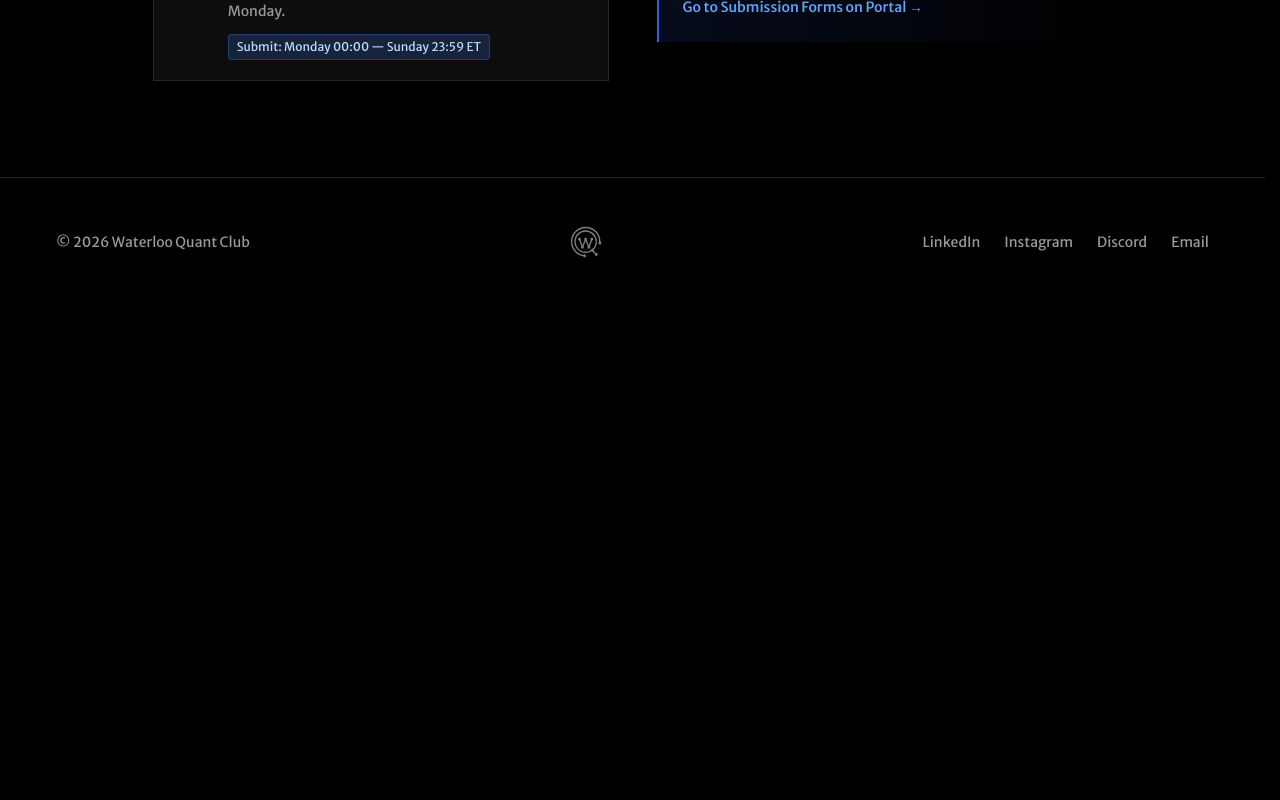
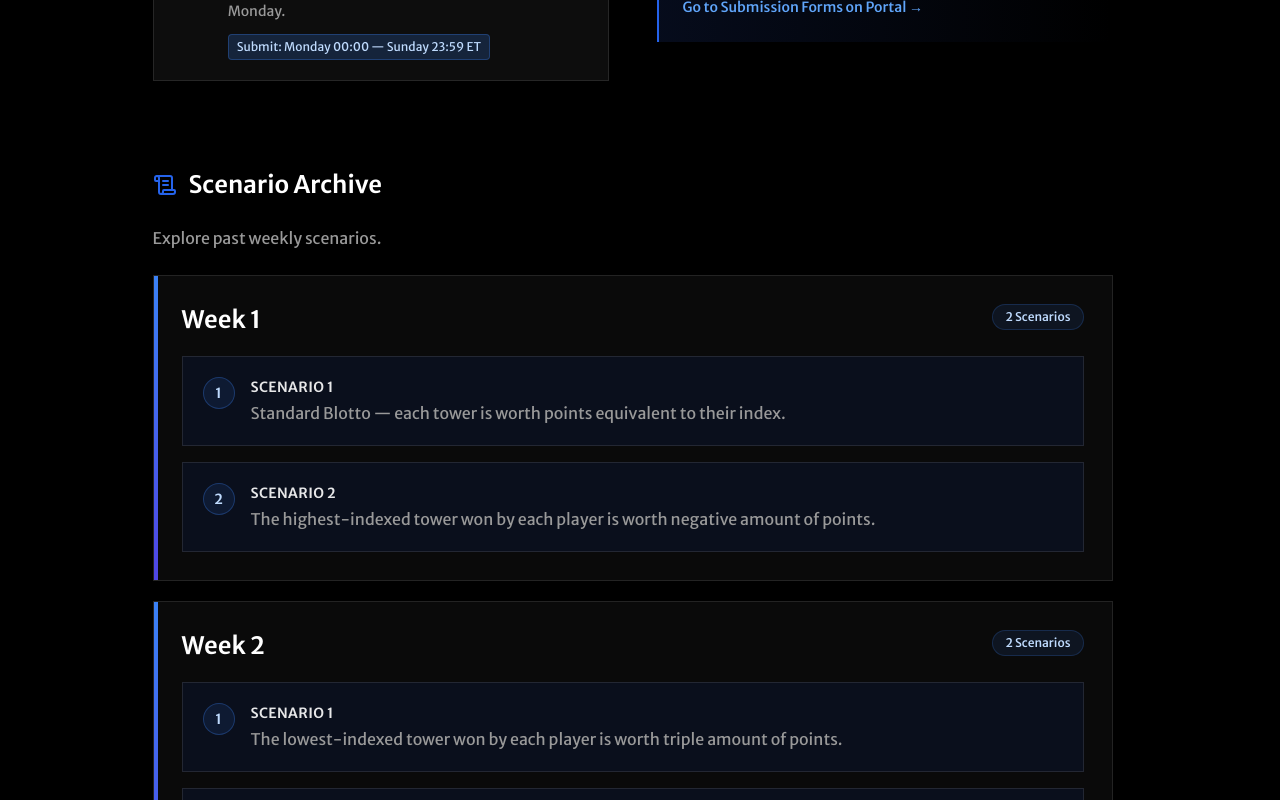
Before and after one commit to waterlooquantclub/waterlooquantclub.github.io, a React (Vite) app in the folder client/: page /games/blotto in a window 1280 px wide. Shown: the part 1260-2060 px from the top of the page. Before the commit the page ends 1566 px from the top, so only its background shows below. Built offline with nearby package versions, Linux system fonts and the light colour scheme; the HTML template or start-up script is replaced by a standard one.

Commit message:
added archive (#16)

```diff
--- a/client/src/pages/Blotto.tsx
+++ b/client/src/pages/Blotto.tsx
@@ -246,6 +246,91 @@ const Blotto = () => {
                 </a>
               </div>
             </div>
+
+            {/* SCENARIO ARCHIVE */}
+            <div className="md:col-span-2 pt-10">
+              <div className="space-y-6">
+                <div className="flex items-center gap-3 text-white">
+                  <ScrollText className="w-6 h-6 text-blue-600" />
+                  <h2 className="text-2xl font-semibold">Scenario Archive</h2>
+                </div>
+
+                <p className="text-muted-foreground max-w-2xl leading-relaxed">
+                  Explore past weekly scenarios.
+                </p>
+
+                <div className="space-y-5">
+                  {[
+                    {
+                      week: "Week 1",
+                      scenarios: [
+                        "Standard Blotto — each tower is worth points equivalent to their index.",
+                        "The highest-indexed tower won by each player is worth negative amount of points.",
+                      ],
+                    },
+                    {
+                      week: "Week 2",
+                      scenarios: [
+                        "The lowest-indexed tower won by each player is worth triple amount of points.",
+                        "If a player wins the tower whose index is equal to the number of towers won, then the player's total score doubles.",
+                      ],
+                    },
+                    {
+                      week: "Week 3",
+                      scenarios: [
+                        "If a player wins two or more consecutive towers, then the first tower of each consecutive run is worth double amount of points.",
+                        "If a player wins a tower that is not adjacent to any other towers won, then that tower is worth negative amount of points.",
+                      ],
+                    },
+                  ].map((entry, i) => (
+                    <div
+                      key={i}
+                      className="relative overflow-hidden border border-white/10 bg-white/[0.04] backdrop-blur-sm"
+                    >
+                      <div className="absolute inset-y-0 left-0 w-1 bg-gradient-to-b from-blue-500 to-indigo-600" />
+
+                      <div className="p-6 md:p-7">
+                        <div className="flex flex-col md:flex-row md:items-center md:justify-between gap-3 mb-5">
+                          <div>
+                            <h3 className="text-xl md:text-2xl font-semibold text-white">
+                              {entry.week}
+                            </h3>
+                          </div>
+
+                          <div className="inline-flex items-center self-start rounded-full border border-blue-500/20 bg-blue-500/10 px-3 py-1 text-xs font-medium text-blue-200">
+                            2 Scenarios
+                          </div>
+                        </div>
+
+                        <div className="grid gap-4">
+                          {entry.scenarios.map((scenario, j) => (
+                            <div
+                              key={j}
+                              className="border border-white/10 bg-[#0b1224]/70 p-4 md:p-5 hover:bg-[#101938] transition-colors"
+                            >
+                              <div className="flex items-start gap-4">
+                                <div className="flex h-8 w-8 shrink-0 items-center justify-center rounded-full border border-blue-500/30 bg-blue-500/10 text-sm font-semibold text-blue-200">
+                                  {j + 1}
+                                </div>
+
+                                <div>
+                                  <h4 className="text-sm font-semibold uppercase tracking-wide text-white/90 mb-1">
+                                    Scenario {j + 1}
+                                  </h4>
+                                  <p className="text-sm md:text-base leading-relaxed text-muted-foreground">
+                                    {scenario}
+                                  </p>
+                                </div>
+                              </div>
+                            </div>
+                          ))}
+                        </div>
+                      </div>
+                    </div>
+                  ))}
+                </div>
+              </div>
+            </div>
           </div>
         </section>
       </div>
```
